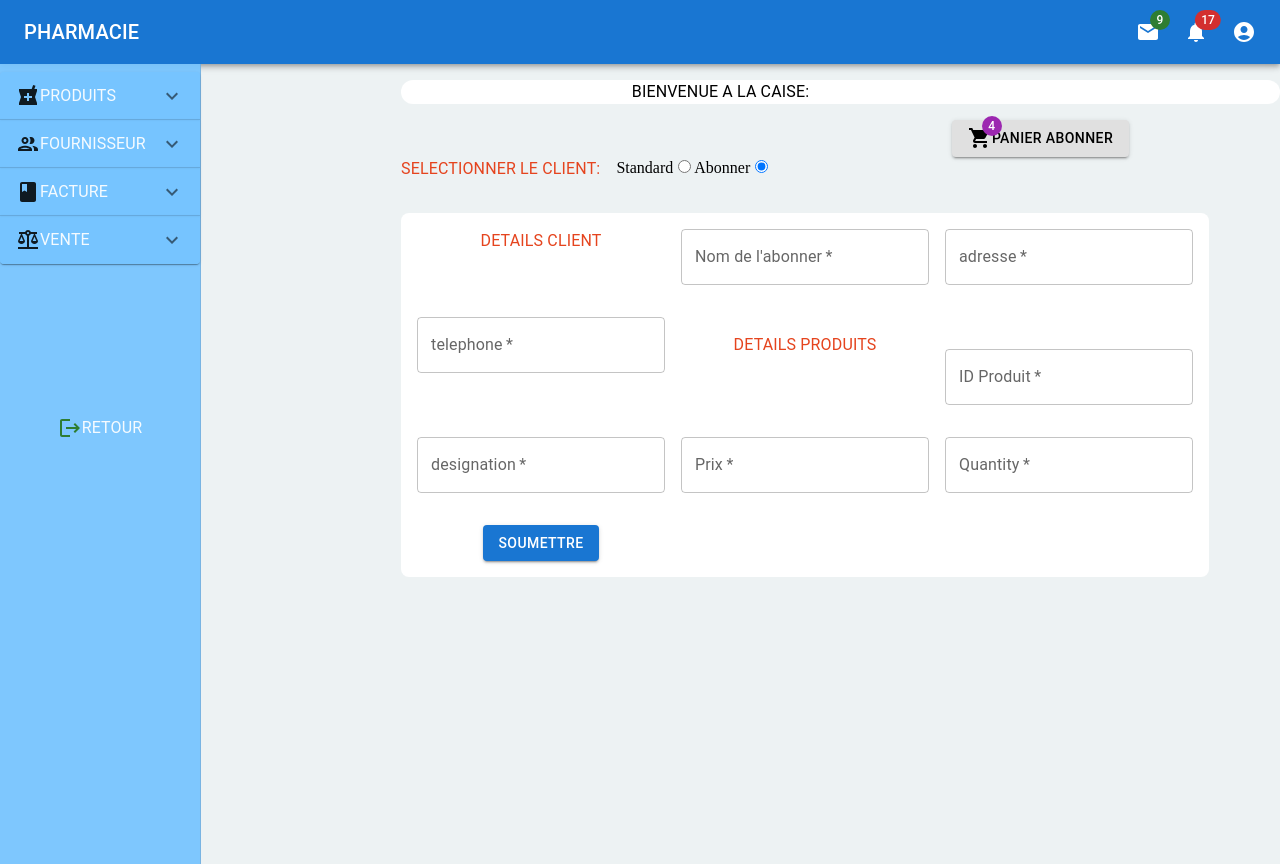
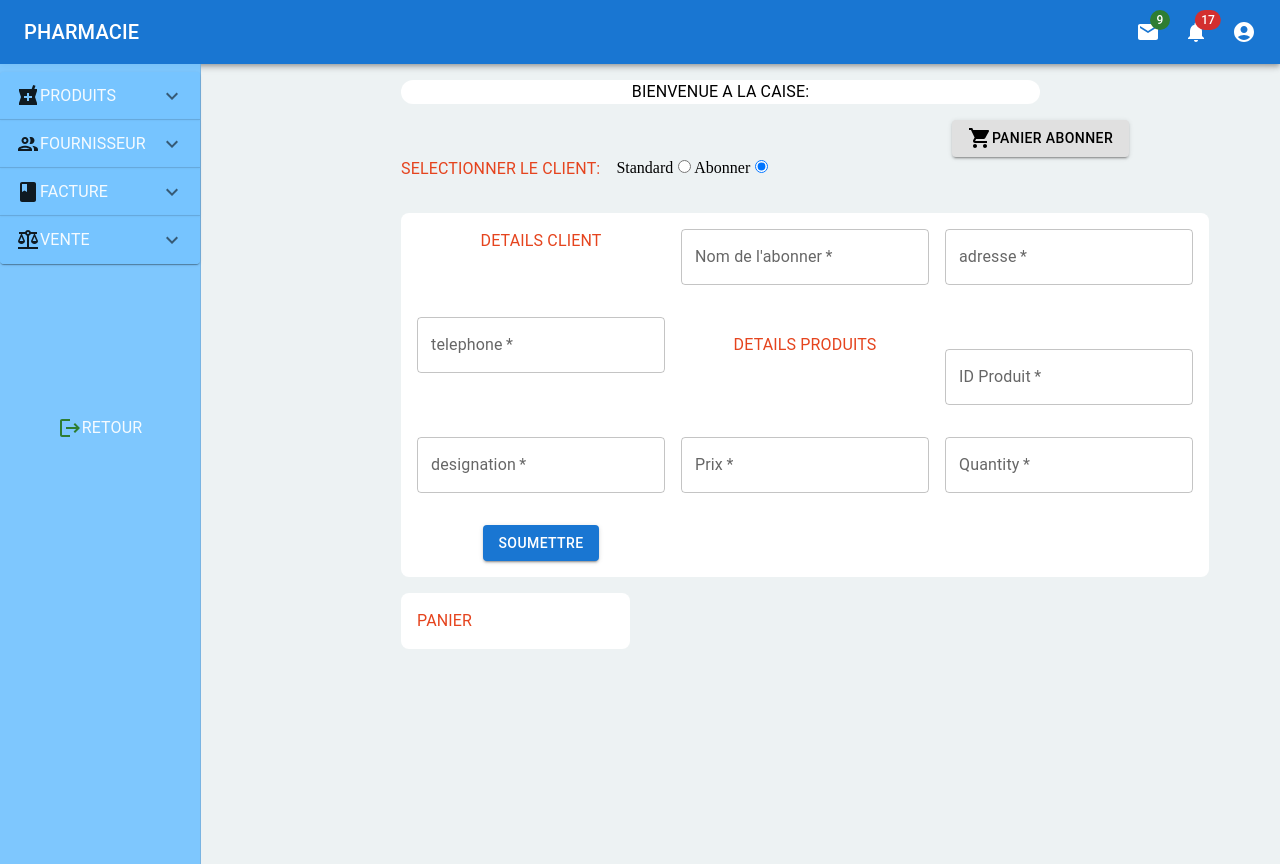
Before and after one commit to bavonmbav/projet-kas, a React (Vite) app in the folder hopital/: page /FactureAbonner in a window 1280 px wide. Built offline with nearby package versions, Linux system fonts and the light colour scheme.

Commit message:
mise a jour fourmulaire caisse abonner

```diff
--- a/hopital/src/Components/compoments/operation/Sortie-abonner.jsx
+++ b/hopital/src/Components/compoments/operation/Sortie-abonner.jsx
@@ -14,8 +14,9 @@ const FactureAbonner = () => {
         idproduit: '',
         designation: '',
         prix: '',
-        quantity: '',
+        Quantity: '',
     })
+    const [panier, setPanier] = useState([]);
     const [inputchange, setInputchage] = useState('abonner')
     const handleInputChange = (event) => {
         const { name, value } = event.target;
@@ -24,17 +25,40 @@ const FactureAbonner = () => {
     const handleChangeInput = (event) => {
         setInputchage(event.target.value)
     }
+    const handleAddToCart = (event) => {
+        event.preventDefault();
+        setPanier([...panier, factureabonner]);
+        setFactureabonner({
+            idfacture: '',
+            nom: '',
+            adresse: '',
+            telephone: '',
+            idproduit: '',
+            designation: '',
+            prix: '',
+            Quantity: '',
+        });
+    };
+    const handleSubmit = () => {
+        console.log('Panier soumis:', panier);
+        // Ici, vous pouvez gérer la logique de soumission, comme envoyer les données au serveur
+        setPanier([]);
+    };
+
+    const getTotal = () => {
+        return panier.reduce((total, item) => total + (item.prix * item.Quantity), 0).toFixed(2);
+    };
 
     return (
         <Box sx={{
             textAlign: 'center',
         }}>
-            <Box sx={{ borderRadius: 3, backgroundColor: 'rgb(255 255 255)', textAlign: 'center', marginBottom: 2 }}>
-                <Typography sx={{ textTransform: 'uppercase', textAlign: 'center', marginRight: 30 }}>bienvenue a la caise:</Typography>
-            </Box>
-            <Grid item sx={{ marginLeft: 50 }} >
+
+                <Typography sx={{ textTransform: 'uppercase', textAlign: 'center', marginRight: 30, borderRadius: 3, backgroundColor: 'rgb(255 255 255)' }}>bienvenue a la caise:</Typography>
+
+            <Grid item sx={{ marginLeft: 50 , marginTop:2}} >
                 <Button type="submit" variant="contained" color="inherit">
-                    <Badge badgeContent={4} color="secondary">
+                    <Badge badgeContent={panier.length} color="secondary">
                         <ShoppingCart />
                     </Badge>
                     Panier Abonner</Button>
@@ -68,7 +92,7 @@ const FactureAbonner = () => {
 
 
             <Grid container spacing={-1}>
-                <form>
+                <form onSubmit={handleAddToCart}>
                     <Box
                         sx={{
                             display: 'grid',
@@ -159,10 +183,10 @@ const FactureAbonner = () => {
                                 fullWidth
                                 name="Quantity"
                                 label="Quantity"
-                                value={factureabonner.quantity}
+                                value={factureabonner.Quantity}
                                 onChange={handleInputChange}
-                                required>
-
+                                required
+                            >
                             </TextField>
                         </Grid>
                         <Grid item xs={12}>
@@ -172,6 +196,39 @@ const FactureAbonner = () => {
                 </form>
             </Grid>
 
+            <Grid container spacing={-1}>
+                <Box
+                    sx={{
+                        display: 'grid',
+                        columnGap: 2,
+                        textAlign: 'center',
+                        rowGap: 2,
+                        gridTemplateColumns: 'repeat(3, 1fr)',
+                        marginTop: 2,
+                        borderRadius: 2,
+                        p: 2,
+                        borderColor: 'primary.main',
+                        backgroundColor: 'rgb(255 255 255)'
+                    }}
+                >
+                    <Typography sx={{ color: "rgb(229 68 30)", textTransform: 'uppercase' }}>Panier</Typography>
+                    {panier.map((item, index) => (
+                        <Grid item key={index}>
+                            <Typography> produit: {item.designation} - {item.prix} x {item.Quantity} = {item.prix * item.Quantity} FC</Typography>
+                        </Grid>
+                    ))}
+                    {panier.length > 0 && (
+                        <>
+                            <Grid item >
+                                <Typography sx={{ textTransform: 'uppercase' }}>Total: {getTotal()}FC</Typography>
+                            </Grid>
+                            <Grid item >
+                                <Button variant="contained" color="primary" onClick={handleSubmit}>Soumettre le panier</Button>
+                            </Grid>
+                        </>
+                    )}
+                </Box>
+            </Grid>
         </Box>
     )
 }
--- a/hopital/src/Components/compoments/operation/Sortie-client.jsx
+++ b/hopital/src/Components/compoments/operation/Sortie-client.jsx
@@ -50,13 +50,17 @@ const FactureStandard = () => {
         return panier.reduce((total, item) => total + (item.prix * item.quantity), 0).toFixed(2);
     };
 
+    const handlePrint = () => {
+        window.print();
+    };
+
     return (
         <>
-            <Box sx={{ borderRadius: 3, backgroundColor: 'rgb(255 255 255)', textAlign: 'center', marginBottom: 2 }}>
-                <Typography sx={{ textTransform: 'uppercase', textAlign: 'center', marginRight: 30 }}>Bienvenue à la caisse :</Typography>
-            </Box>
 
-            <Grid item sx={{ marginLeft: 50 }} >
+                <Typography sx={{ textTransform: 'uppercase', textAlign: 'center', marginRight: 30, borderRadius: 3, backgroundColor: 'rgb(255 255 255)' }}>Bienvenue à la caisse :</Typography>
+
+
+            <Grid item sx={{ marginLeft: 50, marginTop:2 }} >
                 <Button type="submit" variant="contained" color="inherit">
                     <Badge badgeContent={panier.length} color="secondary">
                         <ShoppingCart />
@@ -200,10 +204,13 @@ const FactureStandard = () => {
                     {panier.length > 0 && (
                         <>
                             <Grid item >
-                                <Typography sx={{ textTransform: 'uppercase' }}>Total: {getTotal()}€</Typography>
+                                <Typography sx={{ textTransform: 'uppercase' }}>Total: {getTotal()}FC</Typography>
                             </Grid>
                             <Grid item >
                                 <Button variant="contained" color="primary" onClick={handleSubmit}>Soumettre le panier</Button>
+                            </Grid>
+                            <Grid item xs={12}>
+                                <Button variant="contained" color="secondary" onClick={handlePrint}>Imprimer la facture</Button>
                             </Grid>
                         </>
                     )}
```
